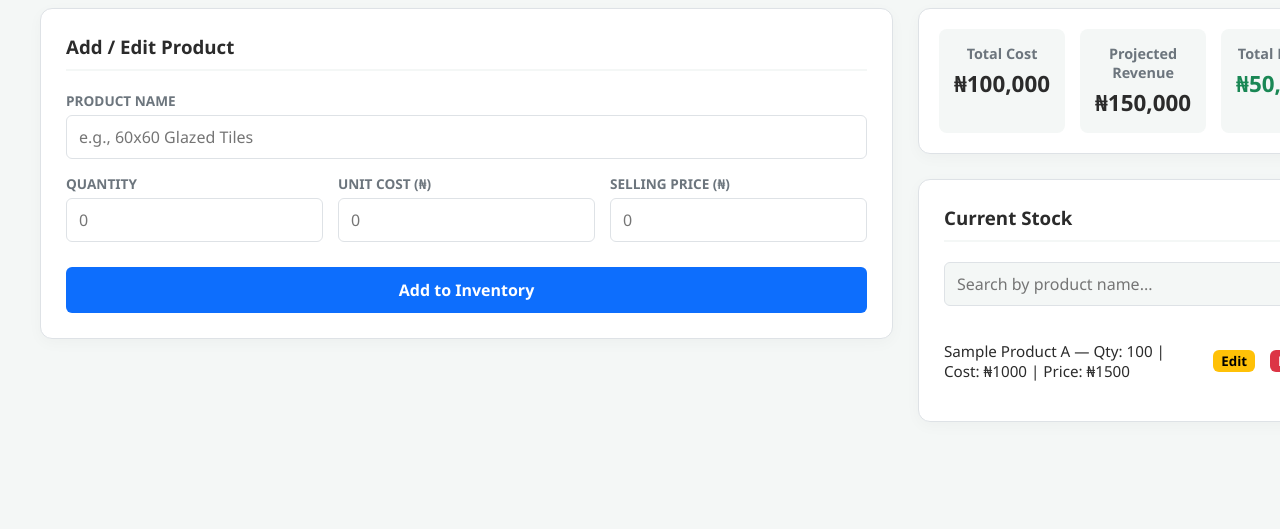
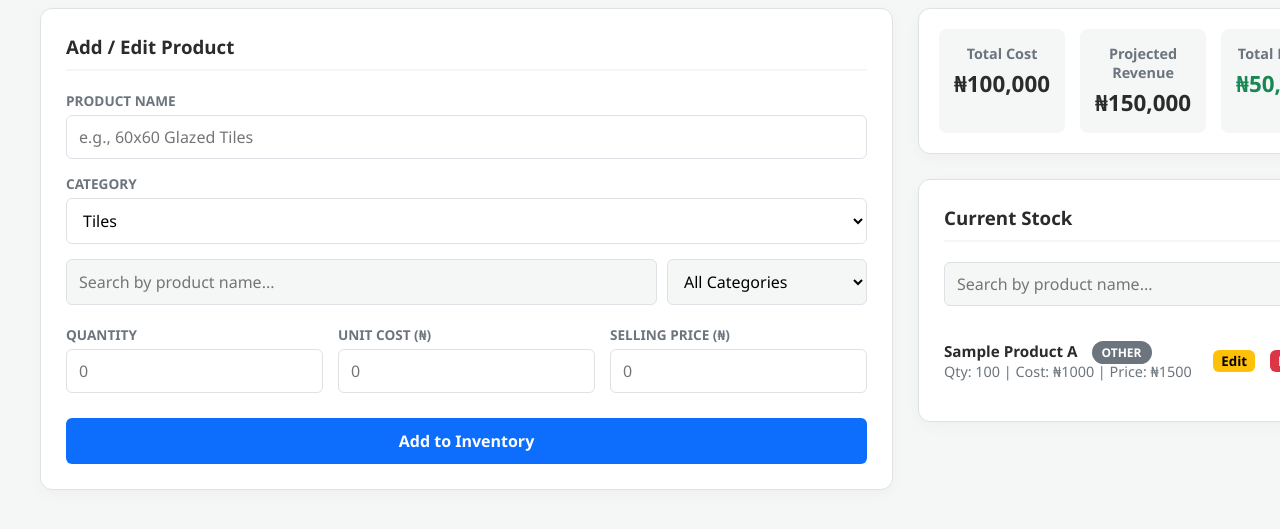
Before and after one commit to agbemileke18-rgb/Mabuk-Inventory, a plain HTML site: page index.html in a window 1280 px wide. Shown: the part 117-646 px from the top of the page. Drawn offline with Linux system fonts and the light colour scheme.

Commit message:
category

```diff
--- a/app.js
+++ b/app.js
@@ -51,6 +51,7 @@ function editItem(idToEdit) {
     document.getElementById("itemQty").value = item.quantity;
     document.getElementById("itemCost").value = item.unitCost;
     document.getElementById("itemPrice").value = item.sellingPrice;
+    document.getElementById("itemCategory").value = item.category || "Tiles";
 
     editingId = idToEdit;
 
@@ -63,7 +64,36 @@ function updateDashboard(dataToDisplay = inventory) {  listElement.innerHTML = "
 
 for (let item of dataToDisplay) {    const li = document.createElement("li");
 
-    li.textContent = `${item.name} — Qty: ${item.quantity} | Cost: ₦${item.unitCost} | Price: ₦${item.sellingPrice} `;
+    const textContainer = document.createElement("div");
+    textContainer.style.flexGrow = "1"; // Pushes your Edit/Delete buttons to the right
+    textContainer.innerHTML = `
+        <strong>${item.name}</strong>
+        <span class="category-badge">${item.category || "Other"}</span>
+        <br>
+        <span style="font-size: 0.9rem; color: #6c757d;">Qty: ${item.quantity} | Cost: ₦${item.unitCost} | Price: ₦${item.sellingPrice}</span>
+    `;
+    li.appendChild(textContainer);
+
+const searchBar = document.getElementById("searchBar");
+const categoryFilter = document.getElementById("categoryFilter");
+
+function applyFilters() {
+    const searchTerm = searchBar.value.toLowerCase();
+    const selectedCategory = categoryFilter.value;
+
+    const filteredResults = inventory.filter(function(item) {
+        const matchesSearch = item.name.toLowerCase().includes(searchTerm);
+
+        const matchesCategory = selectedCategory === "All" || item.category === selectedCategory;
+
+        return matchesSearch && matchesCategory;
+    });
+
+    updateDashboard(filteredResults);
+}
+
+searchBar.addEventListener("input", applyFilters);
+categoryFilter.addEventListener("change", applyFilters);
 
     const editBtn = document.createElement("button");
     editBtn.textContent = "Edit";
@@ -111,7 +141,8 @@ formElement.addEventListener("submit", function (event) {
       name: document.getElementById("itemName").value,
       quantity: Number(document.getElementById("itemQty").value),
       unitCost: Number(document.getElementById("itemCost").value),
-      sellingPrice: Number(document.getElementById("itemPrice").value)
+      sellingPrice: Number(document.getElementById("itemPrice").value),
+      category: document.getElementById("itemCategory").value,
     };
     inventory.push(newItem);
 
@@ -125,6 +156,7 @@ formElement.addEventListener("submit", function (event) {
       inventory[index].quantity = Number(document.getElementById("itemQty").value);
       inventory[index].unitCost = Number(document.getElementById("itemCost").value);
       inventory[index].sellingPrice = Number(document.getElementById("itemPrice").value);
+      inventory[index].category = document.getElementById("itemCategory").value;
     }
 
     editingId = null;
--- a/index.html
+++ b/index.html
@@ -22,6 +22,30 @@
                     <div class="input-group">
                         <label>Product Name</label>
                         <input type="text" id="itemName" placeholder="e.g., 60x60 Glazed Tiles" required>
+                    </div>
+
+                    <div class="input-group">
+                    <label>Category</label>
+                    <select id="itemCategory" required>
+                        <option value="Tiles">Tiles</option>
+                        <option value="White Cement">White Cement</option>
+                        <option value="Genesis">Genesis</option>
+                        <option value="Roofing Sheets">Roofing Sheets</option>
+                        <option value="Other">Other</option>
+                    </select>
+                    </div>
+
+                    <div style="display: flex; gap: 10px; margin-bottom: 20px;">
+                    <input type="text" id="searchBar" class="search-input" placeholder="Search by product name..." style="margin-bottom: 0;">
+
+                    <select id="categoryFilter" class="search-input" style="margin-bottom: 0; max-width: 200px;">
+                        <option value="All">All Categories</option>
+                        <option value="Tiles">Tiles</option>
+                        <option value="White Cement">White Cement</option>
+                        <option value="Genesis">Genesis</option>
+                        <option value="Roofing Sheets">Roofing Sheets</option>
+                        <option value="Other">Other</option>
+                    </select>
                     </div>
                     <div class="input-group-row">
                         <div class="input-group">
--- a/styles.css
+++ b/styles.css
@@ -197,3 +197,29 @@ li button:first-of-type {
     margin-bottom: 20px;
     background-color: var(--bg-color);
 }
+
+select {
+    padding: 10px 12px;
+    border: 1px solid var(--border);
+    border-radius: 6px;
+    font-size: 1rem;
+    background-color: white;
+    font-family: inherit;
+}
+
+select:focus {
+    outline: none;
+    border-color: var(--primary);
+    box-shadow: 0 0 0 3px rgba(13, 110, 253, 0.15);
+}
+
+.category-badge {
+    background-color: var(--text-muted);
+    color: white;
+    padding: 3px 10px;
+    border-radius: 12px;
+    font-size: 0.75rem;
+    font-weight: 600;
+    margin-left: 10px;
+    text-transform: uppercase;
+}
```
